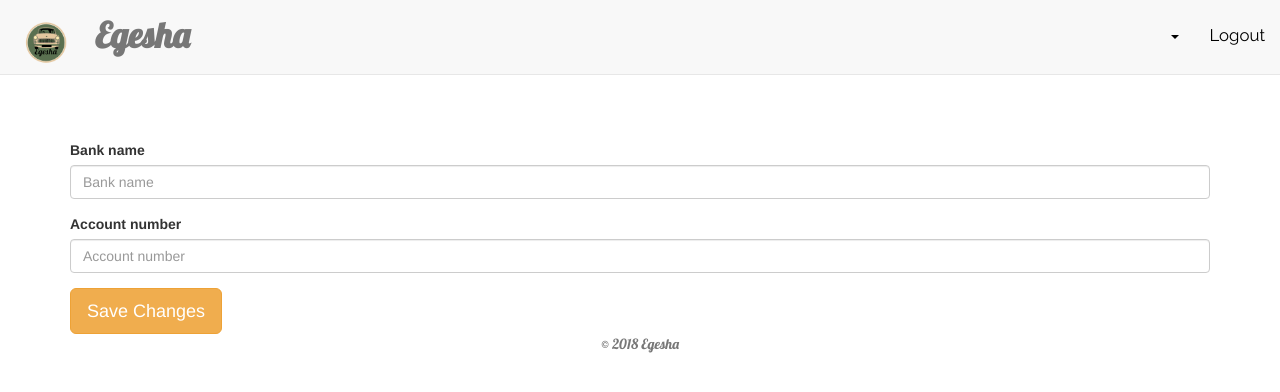
After one commit to sami-mai/Egesha, a Django app: template lotOwner/templates/Lot/payment.html in a window 1280 px wide. The commit adds this page. Shown: the top 392 px of the page. Run offline with Django 3.2, Linux system fonts and the light colour scheme; the template is opened without the code that fills it: values that come from a table or form of the project are taken from there, others are empty; some libraries are stand-ins or nearby versions.

Commit message:
added account payment details

```diff
--- a/lotOwner/admin.py
+++ b/lotOwner/admin.py
@@ -1,5 +1,6 @@
 from django.contrib import admin
-from .models import LotDetails,Location
+from .models import LotDetails,Location,PaymentDetails
 # Register your models here.
 admin.site.register(Location)
 admin.site.register(LotDetails)
+admin.site.register(PaymentDetails)
--- a/lotOwner/forms.py
+++ b/lotOwner/forms.py
@@ -1,5 +1,5 @@
 from django import forms
-from .models import LotDetails, Location
+from .models import LotDetails, Location,PaymentDetails
 from accounts.models import OwnerProfile
 
 
@@ -19,3 +19,10 @@ class LotDetailsForm(forms.ModelForm):
     class Meta:
         model=LotDetails
         fields=('Name_of_lot','Image_of_Lot','Total_number_of_spaces')
+class PaymentForm(forms.ModelForm):
+    '''
+    we create a form to pick up lot owner's account details
+    '''
+    class Meta:
+        model=PaymentDetails
+        fields=('Bank_name','Account_number')
--- a/lotOwner/models.py
+++ b/lotOwner/models.py
@@ -30,3 +30,7 @@ class Location(models.Model):
     def search (cls,search_term):
         locations=cls.objects.filter(name_of_location__icontains=search_term)
         return locations
+class PaymentDetails(models.Model):
+    Bank_name=models.CharField(max_length=40)
+    Account_number=models.CharField(max_length=40)
+    owner=models.ForeignKey(OwnerProfile,null=True)
--- a/lotOwner/templates/Lot/navbar.html
+++ b/lotOwner/templates/Lot/navbar.html
@@ -50,6 +50,7 @@
               {% if current_profile %}
 
               <li class=""><a href="{% url 'lotOwner:Details' request.user.id %}" style="font-family: 'Raleway', sans-serif;font-size:25px;color:black;font-size: 1.2em;">Edit Lot Details<span class="sr-only">(current)</span></a></li>
+              <li class=""><a href="{%url 'lotOwner:Payment' request.user.id %}" style="font-family: 'Raleway', sans-serif;font-size:25px;color:black;font-size: 1.2em;">Edit Payment details <span class="sr-only">(current)</span></a></li>
 
               {% else %}
               <!--  -->
--- /dev/null
+++ b/lotOwner/templates/Lot/payment.html
@@ -0,0 +1,9 @@
+{%extends 'Lot/base.html'%} {% load bootstrap3 %} {% load static %} {% block content %}
+<br><br><br><br><br><br><br>
+<div class="container">
+  <form action="{% url 'lotOwner:Payment' current_profile.id %}" method="post" enctype="multipart/form-data">
+    {%csrf_token%} {% bootstrap_form form %}
+    <input type="submit" class="btn btn-warning btn-lg" value="Save Changes">
+  </form>
+</div>
+{% endblock %}
--- a/lotOwner/urls.py
+++ b/lotOwner/urls.py
@@ -11,7 +11,8 @@ urlpatterns=[
     url(r'^map/(\d+)',views.map,name='Map'),
     url(r'^location/(\d+)',views.location,name='Location'),
     url(r'^edit/(\d+)',views.edit_profile,name='Edit'),
-    url(r'^edit_lot/(\d+)',views.edit_lot,name='Edit_Lot')
+    url(r'^edit_lot/(\d+)',views.edit_lot,name='Edit_Lot'),
+    url(r'^payment/(\d+)',views.payment,name="Payment"),
 ]
 if settings.DEBUG:
     urlpatterns += static(settings.MEDIA_URL, document_root=settings.MEDIA_ROOT)
```
Also changed, not shown: lotOwner/views.py (+13 -1 lines), lotOwner/migrations/0006_paymentdetails.py (added).
